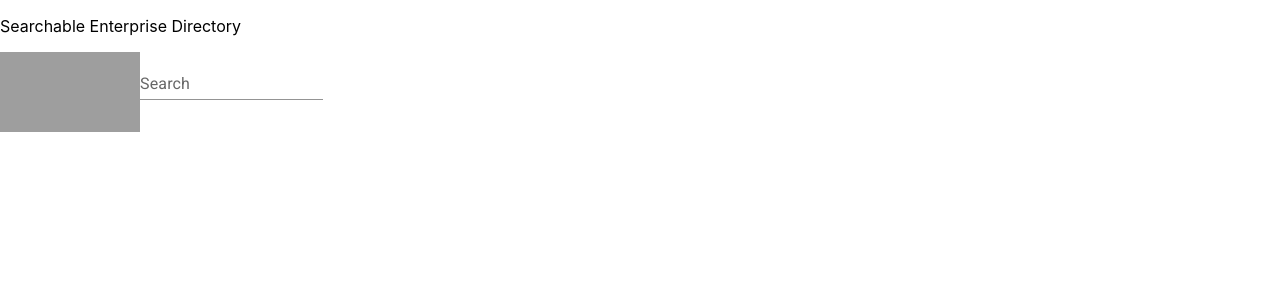
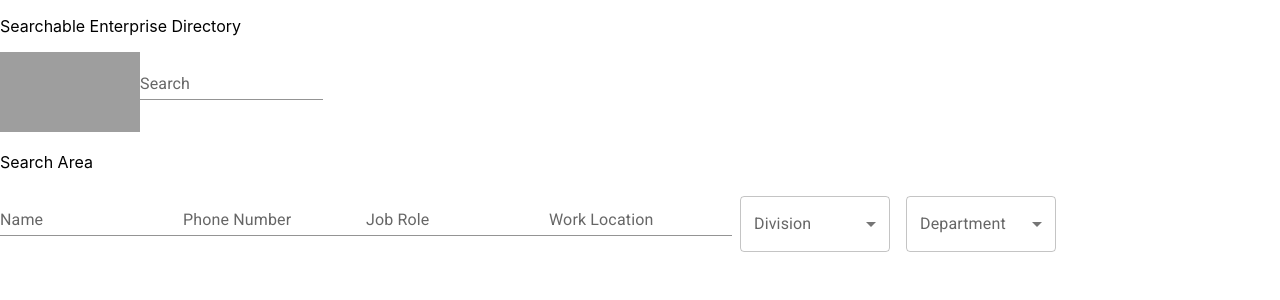
Before and after one commit to CIRACON/grp05, a React (Create React App) app: page /home in a window 1280 px wide. Shown: the top 300 px of the page. Built offline with nearby package versions, Linux system fonts and the light colour scheme; grey boxes are pictures that could not be loaded.

Commit message:
Made some changes to homepage.

```diff
--- a/src/components/Home/Home.jsx
+++ b/src/components/Home/Home.jsx
@@ -1,7 +1,19 @@
 import { TextField } from '@mui/material'
-import { React, useEffect } from 'react'
+import { React, useEffect, useState } from 'react'
+import InputLabel from '@mui/material/InputLabel';
+import MenuItem from '@mui/material/MenuItem';
+import FormControl from '@mui/material/FormControl';
+import Select, { SelectChangeEvent } from '@mui/material/Select';
 
 export const Home = () => {
+
+  // State Variables for Homepage - This is what we'll send to filter the directory
+  const [name, setName] = useState("")
+  const [phone, setPhone] = useState("")
+  const [jobRole, setJobRole] = useState("")
+  const [workLocation, setWorkLocation] = useState("")
+  const [division, setDivision] = useState("")
+  const [department, setDepartment] = useState("")
 
   useEffect(() => {
     console.log('useEffect on Homepage')
@@ -11,6 +23,41 @@ export const Home = () => {
     <>
 
       <TextField id="standard-basc" label="Search" variant="standard" />
+      <div className='searchArea'>
+        <p>Search Area</p>
+        <TextField id="standard-basc" label="Name" variant="standard" />
+        <TextField id="standard-basc" label="Phone Number" variant="standard" />
+        <TextField id="standard-basc" label="Job Role" variant="standard" />
+        <TextField id="standard-basc" label="Work Location" variant="standard" />
+        {/* <TextField id="standard-basc" label="Division" variant="standard" /> */}
+        <FormControl sx={{ m: 1, minWidth: 150 }}>
+          <InputLabel id="demo-simple-select-label">Division</InputLabel>
+          <Select
+            labelId="demo-simple-select-label"
+            id="demo-simple-select"
+            label="Division"
+          // onChange={handleChange}
+          >
+            <MenuItem>Division 1</MenuItem>
+            <MenuItem>Division 2</MenuItem>
+            <MenuItem>Division 3</MenuItem>
+          </Select>
+        </FormControl>
+        <FormControl sx={{ m: 1, minWidth: 150 }}>
+          <InputLabel id="demo-simple-select-label">Department</InputLabel>
+          <Select
+            labelId="demo-simple-select-label"
+            id="demo-simple-select"
+            label="Division"
+          // onChange={handleChange}
+          >
+            <MenuItem>Department 1</MenuItem>
+            <MenuItem>Department 2</MenuItem>
+            <MenuItem>Department 3</MenuItem>
+          </Select>
+        </FormControl>
+        {/* <TextField id="standard-basc" label="Department" variant="standard" /> */}
+      </div>
 
     </>
   )
```
